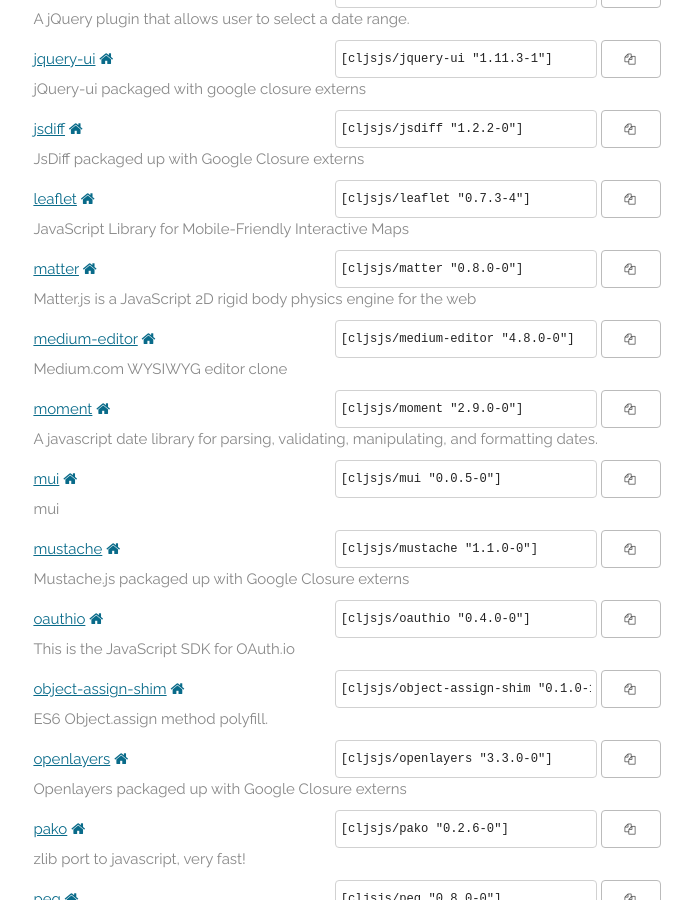
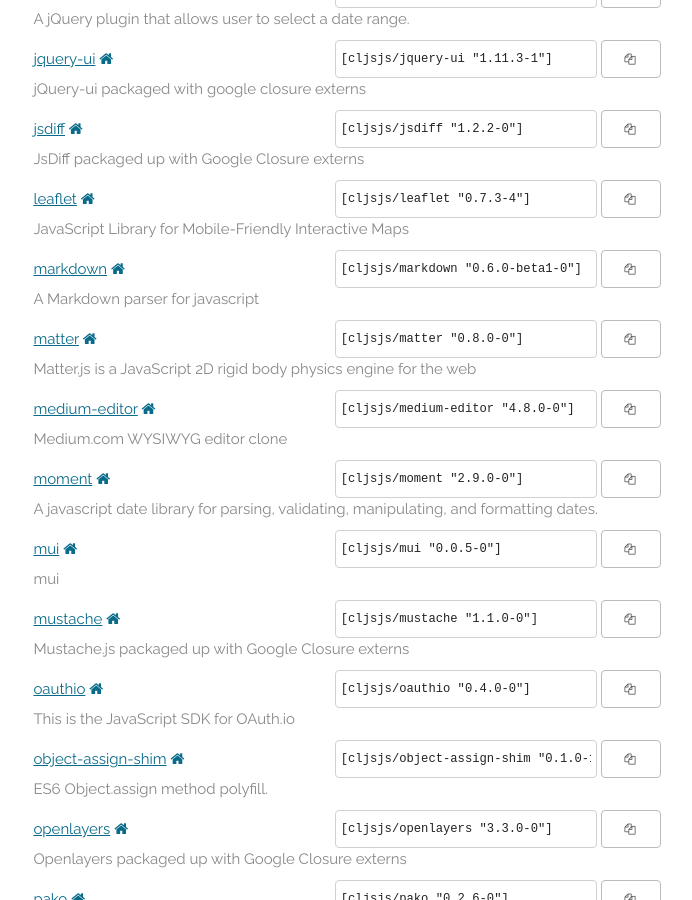
Before and after one commit to cljsjs/cljsjs.github.io, a Jekyll site: the page built from index.markdown, in a window 1280 px wide and 900 px high, scrolled down 2452 px. Shown: the whole window, without its empty margins (293-985 px from the left). Built offline with Jekyll 4.4.1, drawn with Linux system fonts in a browser that asks for light colours; nearby versions of some CDN libraries; comment, search, counter and statistics services are not loaded.

Commit message:
Automatic update

```diff
--- a/_includes/packages.html
+++ b/_includes/packages.html
@@ -209,6 +209,15 @@
     <p class="description">JavaScript Library for Mobile-Friendly Interactive Maps</p>
   </li>
   <li>
+    <a href="https://clojars.org/cljsjs/markdown">markdown</a>
+    <a href="https://github.com/evilstreak/markdown-js" target="new"><i class="fa fa-home"></i></a>
+    <span class="clojars">
+      <input type="text" value='[cljsjs/markdown "0.6.0-beta1-0"]'/>
+      <button data-clipboard-text='[cljsjs/markdown "0.6.0-beta1-0"]'><i class="fa fa-copy"></i></button>
+    </span>
+    <p class="description">A Markdown parser for javascript</p>
+  </li>
+  <li>
     <a href="https://clojars.org/cljsjs/matter">matter</a>
     <a href="http://brm.io/matter-js/" target="new"><i class="fa fa-home"></i></a>
     <span class="clojars">
```
